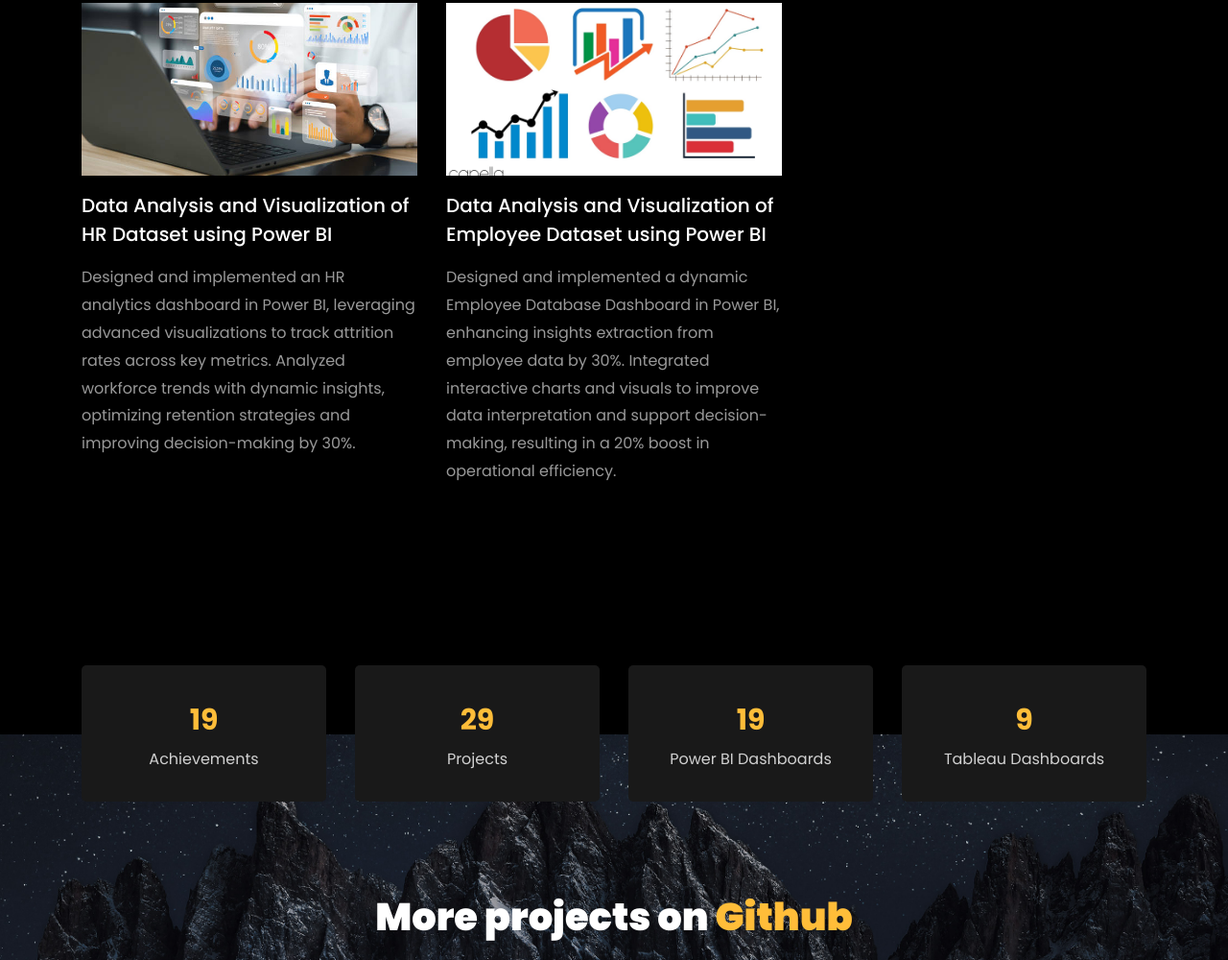
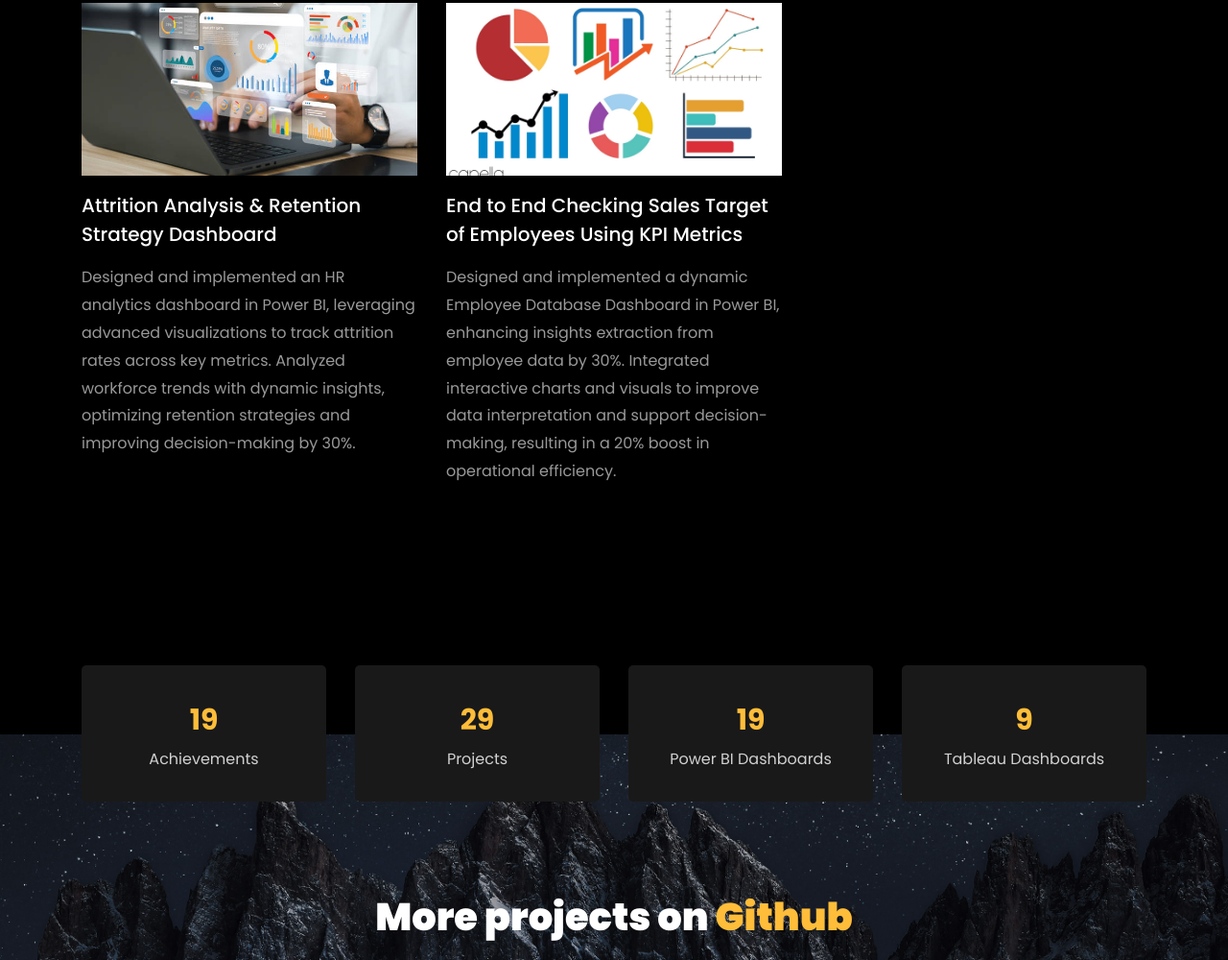
Before and after one commit to DurlavRay/durlavray.github.io, a plain HTML site: page index.html in a window 1280 px wide. Shown: the part 4626-5626 px from the top of the page at 96% size. Drawn offline with Linux system fonts and the light colour scheme; files whose address does not match are found by name.

Commit message:
Update index.html

```diff
--- a/index.html
+++ b/index.html
@@ -427,7 +427,7 @@
               </a>
               <div class="text mt-3 float-right d-block">
 
-                <h3 class="heading"><a href="C:\Users\durla\Downloads\Portfolio Website\images\HR Analytics.mp4">Data Analysis and Visualization of HR Dataset using Power BI</a></h3>
+                <h3 class="heading"><a href="C:\Users\durla\Downloads\Portfolio Website\images\HR Analytics.mp4">Attrition Analysis & Retention Strategy Dashboard</a></h3>
                 <p>Designed and implemented an HR analytics dashboard in Power BI, leveraging advanced visualizations to track attrition rates across key metrics. Analyzed workforce trends with dynamic insights, optimizing retention strategies and improving decision-making by 30%.</p>
               </div>
             </div>
@@ -438,7 +438,7 @@
               </a>
               <div class="text mt-3 float-right d-block">
 
-                <h3 class="heading"><a href="C:\Users\durla\Downloads\Portfolio Website\images\Employee Dashboard.mp4">Data Analysis and Visualization of Employee Dataset using Power BI</a></h3>
+                <h3 class="heading"><a href="C:\Users\durla\Downloads\Portfolio Website\images\Employee Dashboard.mp4">End to End Checking Sales Target of Employees Using KPI Metrics</a></h3>
                 <p>Designed and implemented a dynamic Employee Database Dashboard in Power BI, enhancing insights extraction from employee data by 30%. Integrated interactive charts and visuals to improve data interpretation and support decision-making, resulting in a 20% boost in operational efficiency.</p>
               </div>
             </div>
```
